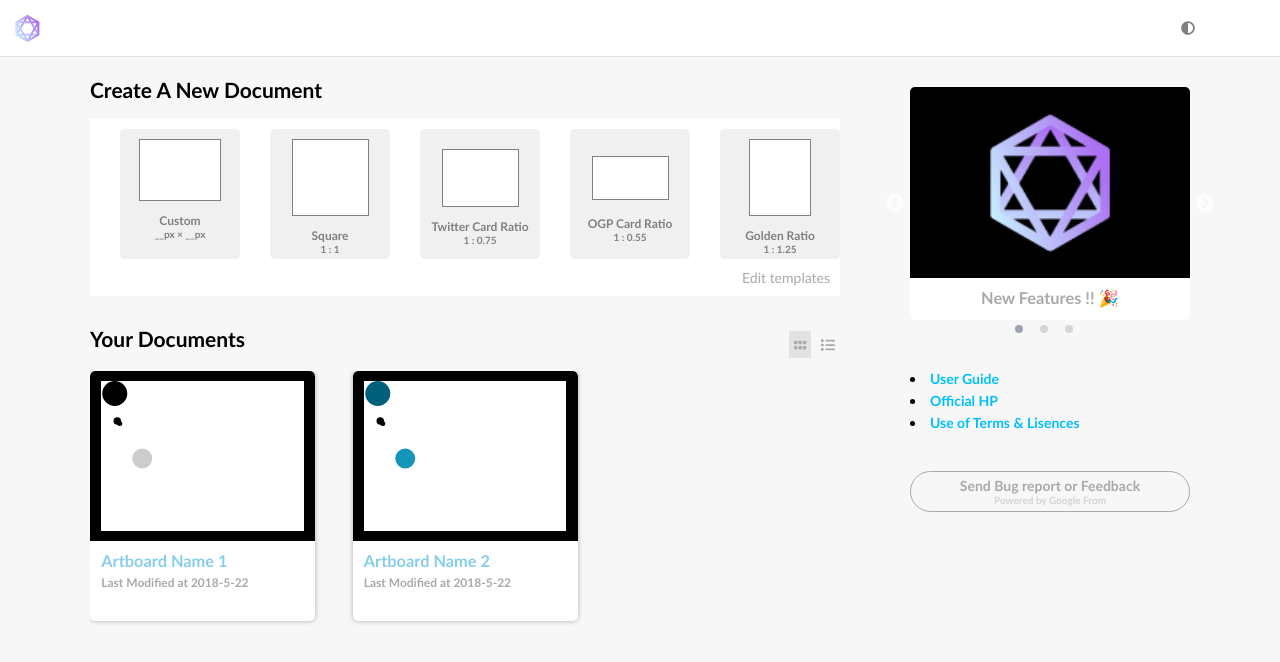
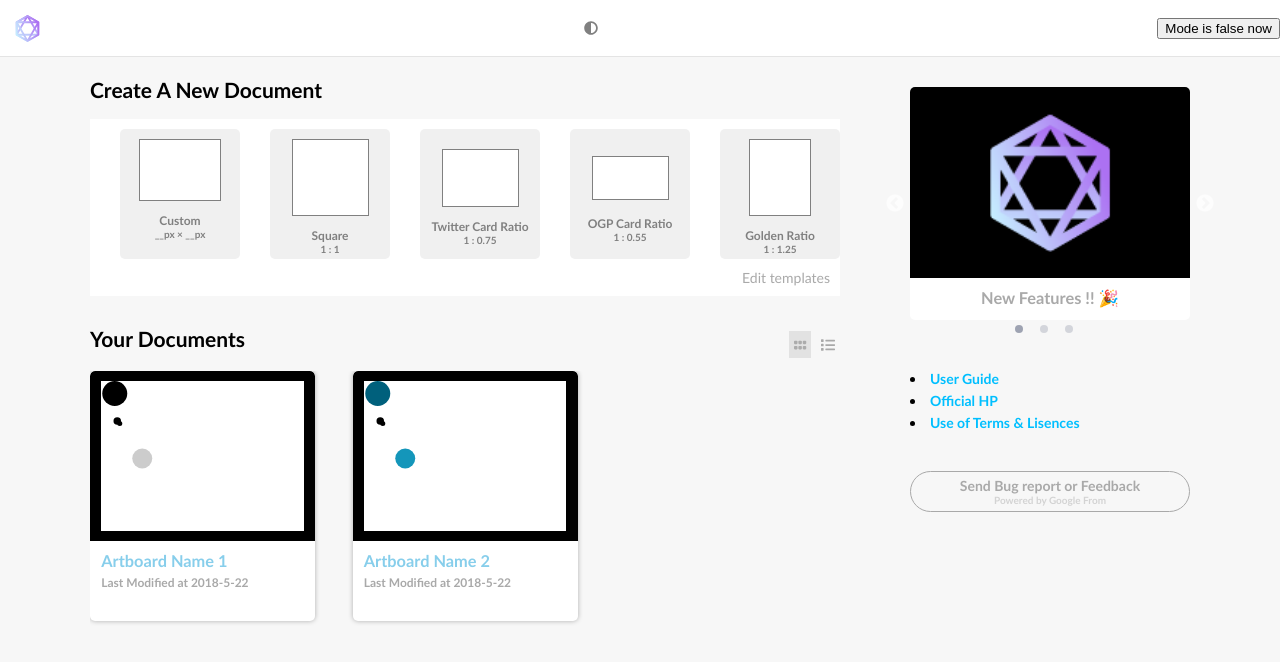
Before and after one commit to jdhudf/isography-demo, a React (Create React App) app: page /home in a window 1280 px wide. Shown: the top 662 px of the page. Built offline with nearby package versions, Linux system fonts and the light colour scheme.

Commit message:
connect redux

```diff
--- a/src/components/menubar.js
+++ b/src/components/menubar.js
@@ -8,6 +8,7 @@ import {
   faAdjust
 } from '@fortawesome/free-solid-svg-icons'
 //import ReactModal from 'react-modal';
+import DarkmodeButton from '../redux/hexinput'
 
 class MenuBar extends React.Component {
 
@@ -68,6 +69,7 @@ class MenuBar extends React.Component {
         </ReactModal>
       </div>*/}
         <div className="mode-change" onClick={this.props.toggleDarkMode}><FontAwesomeIcon icon={faAdjust} /></div>
+        <DarkmodeButton/>
       </section>
     );
 
--- a/src/redux/hexinput.js
+++ b/src/redux/hexinput.js
@@ -1,28 +1,26 @@
 import React from 'react'
 import { useSelector, useDispatch } from 'react-redux'
 
-const selectHex = state => state.json
+const selectDarkmode = state => state.json
 
-const HexInput = () => {
+const DarkmodeButton = () => {
   const dispatch = useDispatch()
 
-  const color = useSelector(selectHex)
+  const mode = useSelector(selectDarkmode)
 
-  const hex = color.hex
-
-  console.log('color is ' + color);
+  const value = mode.darkmode
 
   const handleChange = e => {
-    dispatch({type: 'hex/changeHex', payload: e.target.value})
+    if (value) {
+      dispatch({type: 'darkmode/switch', payload: false})
+    } else {
+      dispatch({type: 'darkmode/switch', payload: true})
+    }
   }
 
   return (
-    <input
-       type="color"
-       value={hex}
-       onChange={handleChange}
-    />
+    <button onClick={handleChange}>Mode is {value ? "true":"false"} now</button>
   )
 }
 
-export default HexInput
+export default DarkmodeButton
```
